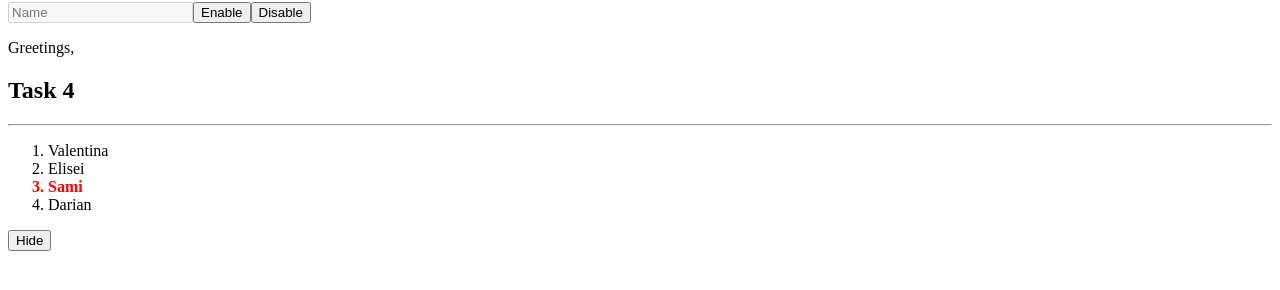
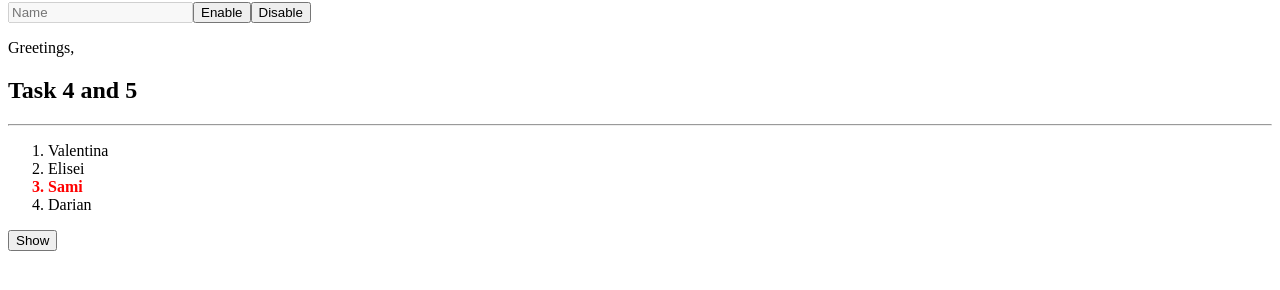
Before and after one commit to samuelburaga/angular-tasks, an Angular app: page / in a window 1280 px wide. Shown: the part 488-778 px from the top of the page. Built offline with nearby package versions, Linux system fonts and the light colour scheme.

Commit message:
resolved cr 1

```diff
--- a/src/app/app.component.html
+++ b/src/app/app.component.html
@@ -8,6 +8,6 @@
 <h2>Task 3</h2>
 <hr />
 <app-text-input></app-text-input>
-<h2>Task 4</h2>
+<h2>Task 4 and 5</h2>
 <hr />
 <app-list></app-list>
--- /dev/null
+++ b/src/app/components/list/list.component.css
@@ -0,0 +1,4 @@
+.myClass {
+	color: red;
+	font-weight: bold;
+}
--- a/src/app/components/list/list.component.html
+++ b/src/app/components/list/list.component.html
@@ -1,11 +1,6 @@
-<ol class="names" *ngIf="!isHidden">
-	<li
-		*ngFor="let student of students"
-		[ngStyle]="
-			student === 'Sami' ? { color: 'red', 'font-weight': 'bold' } : { color: 'black', 'font-weight': 'normal' }
-		"
-	>
+<ol class="names" *ngIf="isVisible">
+	<li *ngFor="let student of students" [ngClass]="{ myClass: student === 'Sami' }">
 		{{ student }}
 	</li>
 </ol>
-<button (click)="changeStatus()">{{ isHidden ? "Show" : "Hide" }}</button>
+<button (click)="changeStatus()">{{ isVisible ? "Show" : "Hide" }}</button>
--- a/src/app/components/list/list.component.ts
+++ b/src/app/components/list/list.component.ts
@@ -3,12 +3,13 @@ import { Component } from "@angular/core";
 @Component({
 	selector: "app-list",
 	templateUrl: "./list.component.html",
+	styleUrls: ["./list.component.css"],
 })
 export class ListComponent {
 	students: string[] = ["Valentina", "Elisei", "Sami", "Darian"];
-	isHidden: boolean = false;
+	isVisible: boolean = true;
 
 	changeStatus() {
-		this.isHidden = !this.isHidden;
+		this.isVisible = !this.isVisible;
 	}
 }
```
